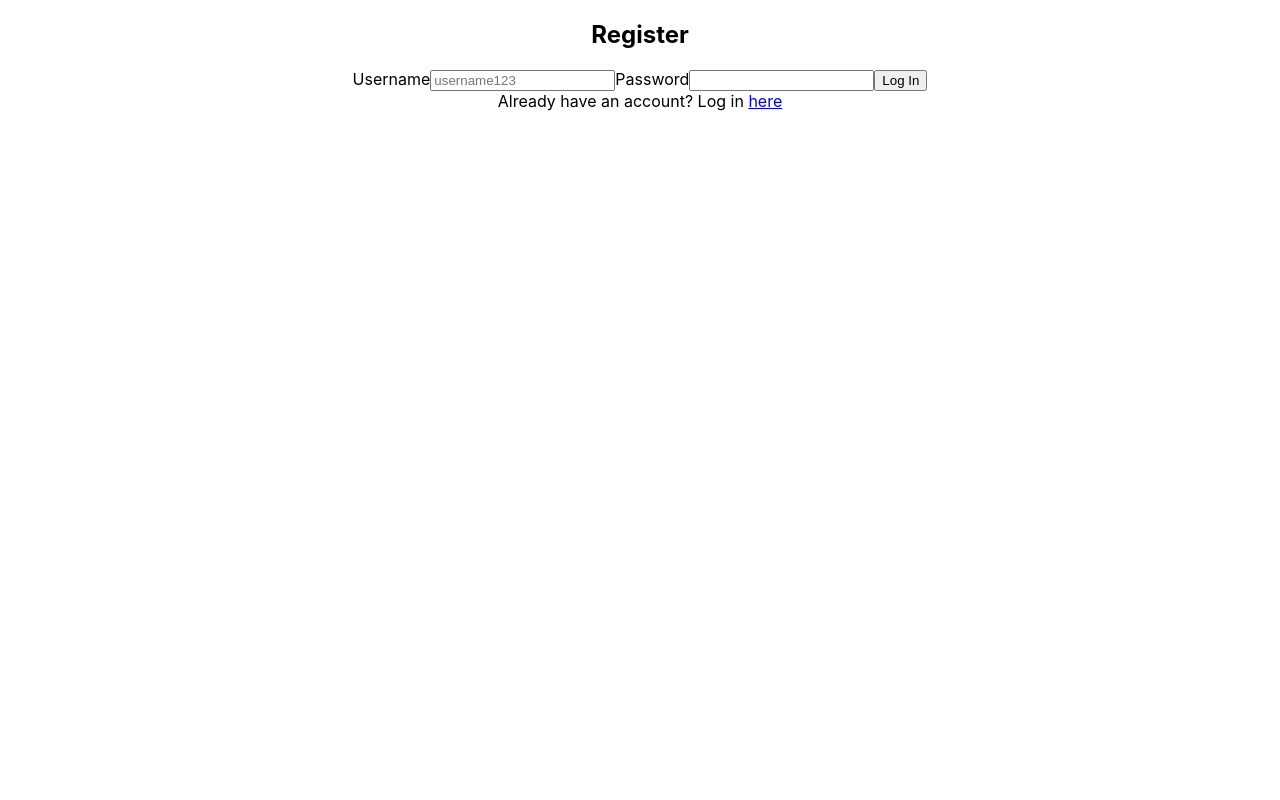
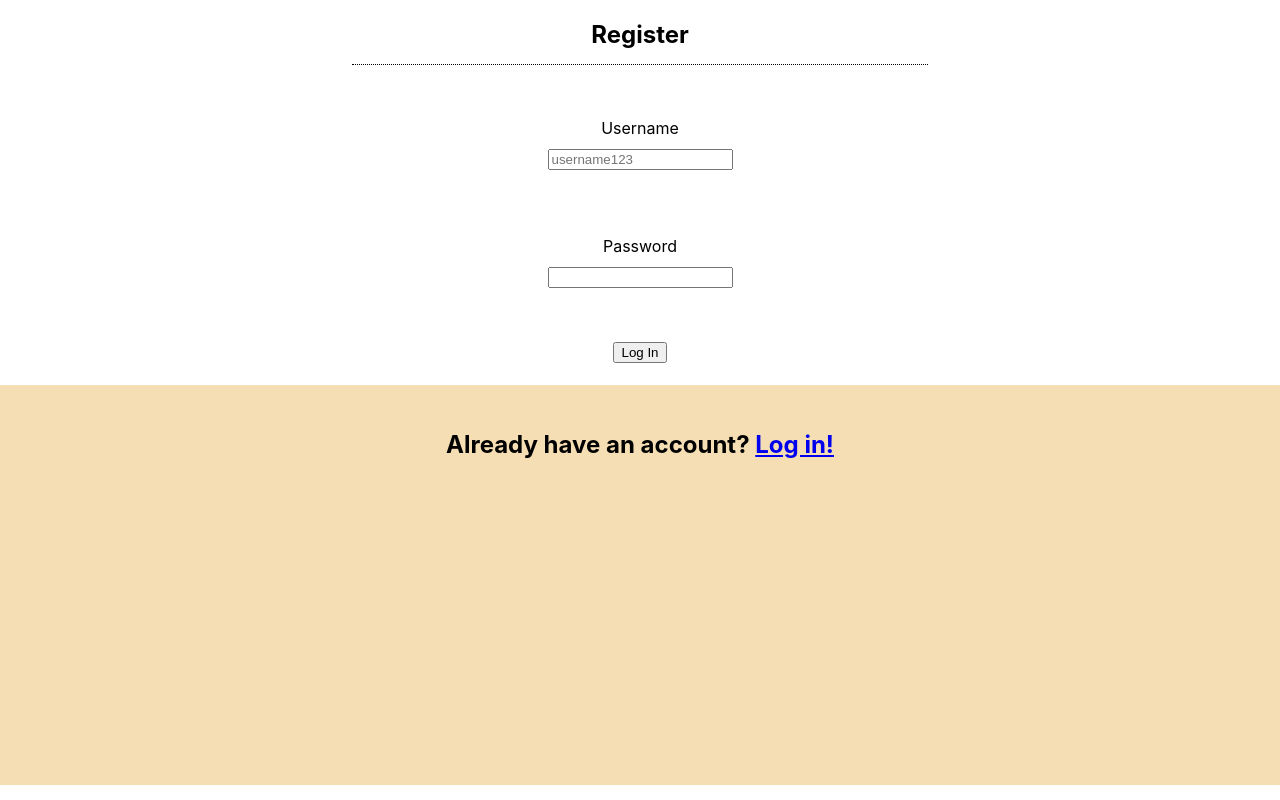
Before and after one commit to Build-week-secret-family-recipes-9/front-end, a React (Create React App) app in the folder user-onboarding/: page /register in a window 1280 px wide. Built offline with nearby package versions, Linux system fonts and the light colour scheme.

Commit message:
styling done for login and register page

```diff
--- a/user-onboarding/src/App.js
+++ b/user-onboarding/src/App.js
@@ -1,4 +1,4 @@
-import React, { useContext, useState } from "react";
+import React, { useState } from "react";
 import { Route } from "react-router-dom";
 import Login from "./components/Login";
 import Register from "./components/Register";
@@ -15,7 +15,7 @@ function App() {
 
   const deleteRecipe = (id) => {
     axiosWithAuth()
-      .delete("localhost:3000")
+      .delete(`localhost:3000/${id}`)
       .then((res) => {
         console.log(res);
         const newList = recipeList.filter((item) => id !== item.id);
@@ -33,7 +33,7 @@ function App() {
         <Route path="/register" component={Register} />
         <ProtectedRoute exact path="/" component={Home} />
         <ProtectedRoute path="/recipes" component={RecipeList} />
-        <ProtectedRoute path="/edit-recipe" component={UpdateRecipe} />
+        <ProtectedRoute path="/edit-recipe/:id" component={UpdateRecipe} />
       </RecipesContext.Provider>
     </div>
   );
--- a/user-onboarding/src/components/Home.js
+++ b/user-onboarding/src/components/Home.js
@@ -19,7 +19,7 @@ const Home = () => {
       <button
         onClick={() => {
           localStorage.clear();
-          push("/");
+          push("/login");
         }}
       >
         Log out
--- a/user-onboarding/src/components/Login.js
+++ b/user-onboarding/src/components/Login.js
@@ -1,6 +1,8 @@
 import React, { useState } from "react";
 import { Link } from "react-router-dom";
 import { axiosWithAuth } from "../utils/axiosWithAuth";
+
+import "../styles/LoginAndRegister.css";
 
 const Login = () => {
   const [credentials, setCredentials] = useState({
@@ -23,9 +25,12 @@ const Login = () => {
   };
 
   return (
-    <div>
-      <h2>Log in</h2>
-      <form onSubmit={submitHandler}>
+    <div className="register-container">
+      <h2 className="title">Log in</h2>
+      <div className="main-container">
+        <form onSubmit={submitHandler} className="form-container">
+          <div className="input-container">
+            <div className="username-container">
               <label htmlFor="username">Username</label>
               <input
                 id="username"
@@ -34,6 +39,8 @@ const Login = () => {
                 value={credentials.username}
                 onChange={changeHandler}
               />
+            </div>
+            <div className="password-container">
               <label htmlFor="password">Password</label>
               <input
                 type="password"
@@ -42,12 +49,16 @@ const Login = () => {
                 value={credentials.password}
                 onChange={changeHandler}
               />
-        <button>Log In</button>
+            </div>
+            <button className="submit-button">Log In</button>
+          </div>
         </form>
-
-      <div>
-        Dont have an account? Register <Link to="/register">here</Link>
       </div>
+      <section className="bottom-container">
+        <h2 className="new-here">
+          Don't have an account? <Link to="/register">Register</Link>
+        </h2>
+      </section>
     </div>
   );
 };
--- a/user-onboarding/src/components/RecipeList.js
+++ b/user-onboarding/src/components/RecipeList.js
@@ -1,4 +1,5 @@
 import React, { useState, useEffect, useContext } from "react";
+import { useHistory } from "react-router-dom";
 import { axiosWithAuth } from "../utils/axiosWithAuth";
 
 import { RecipesContext } from "../contexts/RecipesContext";
@@ -7,21 +8,112 @@ const RecipeList = () => {
   const { recipeList, setRecipeList, deleteRecipe } = useContext(
     RecipesContext
   );
+  const [isLoading, setIsLoading] = useState(false);
+  const [filteredRecipes, setFilteredRecipes] = useState({});
+  const { push } = useHistory();
+
   useEffect(() => {
+    setIsLoading(true);
     axiosWithAuth()
       .get("localhost:3000") // change to GET endpoint
       .then((res) => {
         console.log(res);
         setRecipeList(res.data);
+        setIsLoading(false);
       })
       .catch((err) => {
         console.log(err);
       });
   }, []);
 
+  const filteredRecipeList = (e) => {
+    console.log(e.target.value);
+
+    if (e.target.value.length === 1 && e.key === "Backspace") {
+      return setFilteredRecipes([]);
+    }
+    let filteredTitle = "";
+    let filteredSource = "";
+    let filteredCategory = "";
+    if (e.target.value === "") {
+      filteredTitle = e.key;
+      filteredCategory = e.key;
+      filteredSource = e.key;
+    } else {
+      filteredTitle = e.target.value;
+      filteredCategory = e.target.value;
+      filteredSource = e.target.value;
+    }
+    console.log(filteredTitle);
+    const filteredList = recipeList.filter((item) => {
+      if (
+        item.title.toLowerCase().includes(filteredTitle) ||
+        item.source.toLowerCase().includes(filteredSource) ||
+        item.category.toLowerCase().includes(filteredCategory)
+      ) {
+        return item;
+      }
+      return null;
+    });
+    setFilteredRecipes(filteredList);
+  };
+
+  if (isLoading) {
+    return <div>Loading...</div>;
+  }
+
   return (
     <div>
-      <div>// MAP method over recipeList to display the recipes</div>
+      <form>
+        <label htmlFor="search"></label>
+        <input
+          type="text"
+          id="search"
+          placeholder="Search"
+          onKeyDown={filteredRecipeList}
+          tabIndex="0"
+        />
+      </form>
+      <div>
+        {/* MAP method over recipeList to display the recipes */}
+        {filteredRecipes.length > 0
+          ? filteredRecipes.map((item) => {
+              return (
+                <div className="recipe-card">
+                  <h2>{item.title}</h2>
+                  <h3>{item.source}</h3>
+                  <p>{item.ingredients}</p>
+                  <p>{item.instructions}</p>
+                  <h4>{item.category}</h4>
+                  <img href={item.img} alt={item.title} />
+                  <button
+                    onClick={() => push(`endpoint/edit-recipe/${item.id}`)}
+                  >
+                    Edit
+                  </button>
+                  <button onClick={deleteRecipe}>Delete</button>
+                </div>
+              );
+            })
+          : recipeList.map((item) => {
+              return (
+                <div className="recipe-card">
+                  <h2>{item.title}</h2>
+                  <h3>{item.source}</h3>
+                  <p>{item.ingredients}</p>
+                  <p>{item.instructions}</p>
+                  <h4>{item.category}</h4>
+                  <img href={item.img} alt={item.title} />
+                  <button
+                    onClick={() => push(`endpoint/edit-recipe/${item.id}`)}
+                  >
+                    Edit
+                  </button>
+                  <button onClick={deleteRecipe}>Delete</button>
+                </div>
+              );
+            })}
+      </div>
     </div>
   );
 };
--- a/user-onboarding/src/components/Register.js
+++ b/user-onboarding/src/components/Register.js
@@ -23,9 +23,12 @@ const Register = () => {
   };
 
   return (
-    <div>
-      <h2>Register</h2>
-      <form onSubmit={submitHandler}>
+    <div className="register-container">
+      <h2 className="title">Register</h2>
+      <div className="main-container">
+        <form onSubmit={submitHandler} className="form-container">
+          <div className="input-container">
+            <div className="username-container">
               <label htmlFor="username">Username</label>
               <input
                 id="username"
@@ -34,6 +37,8 @@ const Register = () => {
                 value={credentials.username}
                 onChange={changeHandler}
               />
+            </div>
+            <div className="password-container">
               <label htmlFor="password">Password</label>
               <input
                 type="password"
@@ -42,12 +47,16 @@ const Register = () => {
                 value={credentials.password}
                 onChange={changeHandler}
               />
-        <button>Log In</button>
+            </div>
+            <button className="submit-button">Log In</button>
+          </div>
         </form>
-
-      <div>
-        Already have an account? Log in <Link to="/login">here</Link>
       </div>
+      <section className="bottom-container">
+        <h2 className="new-here">
+          Already have an account? <Link to="/login">Log in!</Link>
+        </h2>
+      </section>
     </div>
   );
 };
--- a/user-onboarding/src/components/UpdateRecipe.js
+++ b/user-onboarding/src/components/UpdateRecipe.js
@@ -2,6 +2,7 @@ import React, { useContext, useState, useEffect } from "react";
 import { RecipesContext } from "../contexts/RecipesContext";
 import axios from "axios";
 import { useParams, useHistory } from "react-router-dom";
+import { axiosWithAuth } from "../utils/axiosWithAuth";
 
 const initialState = {
   title: "",
@@ -14,16 +15,25 @@ const initialState = {
 
 const UpdateRecipe = () => {
   const { recipeList, setRecipeList } = useContext(RecipesContext);
-  const [recipe, setRecipe] = useState(initialState);
+  const [recipeToUpdate, setRecipeToUpdate] = useState(initialState);
   const { id } = useParams();
   const { push } = useHistory();
 
   useEffect(() => {
     // make axios GET request to endpoint with id and setRecipe(res.data)
-  });
+    axios
+      .get(`localhost:3000/api/auth/${id}`)
+      .then((res) => {
+        console.log(res.data);
+        setRecipeToUpdate(res.data);
+      })
+      .catch((err) => {
+        console.log(err);
+      });
+  }, []);
 
   const changeHandler = (e) => {
-    setRecipe({ ...recipe, [e.target.name]: e.target.value });
+    setRecipeToUpdate({ ...recipeToUpdate, [e.target.name]: e.target.value });
   };
 
   const onSubmit = (e) => {
@@ -31,6 +41,24 @@ const UpdateRecipe = () => {
     // make axios PUT request to endpoint with id and setRecipeList
     // with map method returning res.data if id's match
     // push to ('/recipes')
+    axiosWithAuth()
+      .put(`localhost:3000/api/auth/${id}`, recipeToUpdate)
+      .then((res) => {
+        console.log(res);
+        setRecipeList(
+          recipeList.map((item) => {
+            if (item.id === id) {
+              return res.data;
+            } else {
+              return item;
+            }
+          })
+        );
+      })
+      .catch((err) => {
+        console.log(err);
+      });
+    push("/recipes");
   };
   return (
     <div>
@@ -38,37 +66,37 @@ const UpdateRecipe = () => {
         <input
           placeholder="title"
           name="title"
-          value={recipe.title}
+          value={recipeToUpdate.title}
           onChange={changeHandler}
         />
         <input
           placeholder="source"
           name="source"
-          value={recipe.source}
+          value={recipeToUpdate.source}
           onChange={changeHandler}
         />
         <input
           placeholder="ingredients"
           name="ingredients"
-          value={recipe.ingredients}
+          value={recipeToUpdate.ingredients}
           onChange={changeHandler}
         />
         <input
           placeholder="instructions"
           name="instructions"
-          value={recipe.instructions}
+          value={recipeToUpdate.instructions}
           onChange={changeHandler}
         />
         <input
           placeholder="category"
           name="category"
-          value={recipe.category}
+          value={recipeToUpdate.category}
           onChange={changeHandler}
         />
         <input
           placeholder="img"
           name="img"
-          value={recipe.img}
+          value={recipeToUpdate.img}
           onChange={changeHandler}
         />
         <button>Update Recipe</button>
--- /dev/null
+++ b/user-onboarding/src/styles/LoginAndRegister.css
@@ -0,0 +1,55 @@
+.register-container {
+  display: flex;
+  flex-direction: column;
+  justify-content: center;
+  align-items: center;
+}
+
+.title {
+  border-bottom: 1px dotted black;
+  width: 45%;
+  padding-bottom: 15px;
+}
+
+.main-container {
+  width: 100%;
+  height: 300px;
+}
+
+.form-container {
+  display: flex;
+  justify-content: center;
+  align-items: center;
+  height: 100%;
+}
+
+.input-container {
+  display: flex;
+  flex-direction: column;
+  justify-content: space-around;
+  align-items: center;
+  height: 100%;
+}
+
+.username-container,
+.password-container {
+  flex-direction: column;
+  display: flex;
+  justify-content: space-evenly;
+  align-items: center;
+  height: 25%;
+}
+
+#email {
+  width: 200px;
+}
+
+.bottom-container {
+  height: 50vh;
+  width: 100vw;
+  background-color: wheat;
+}
+
+.new-here {
+  padding: 25px;
+}
```
Lines whose indentation alone changed are shown as unchanged.
